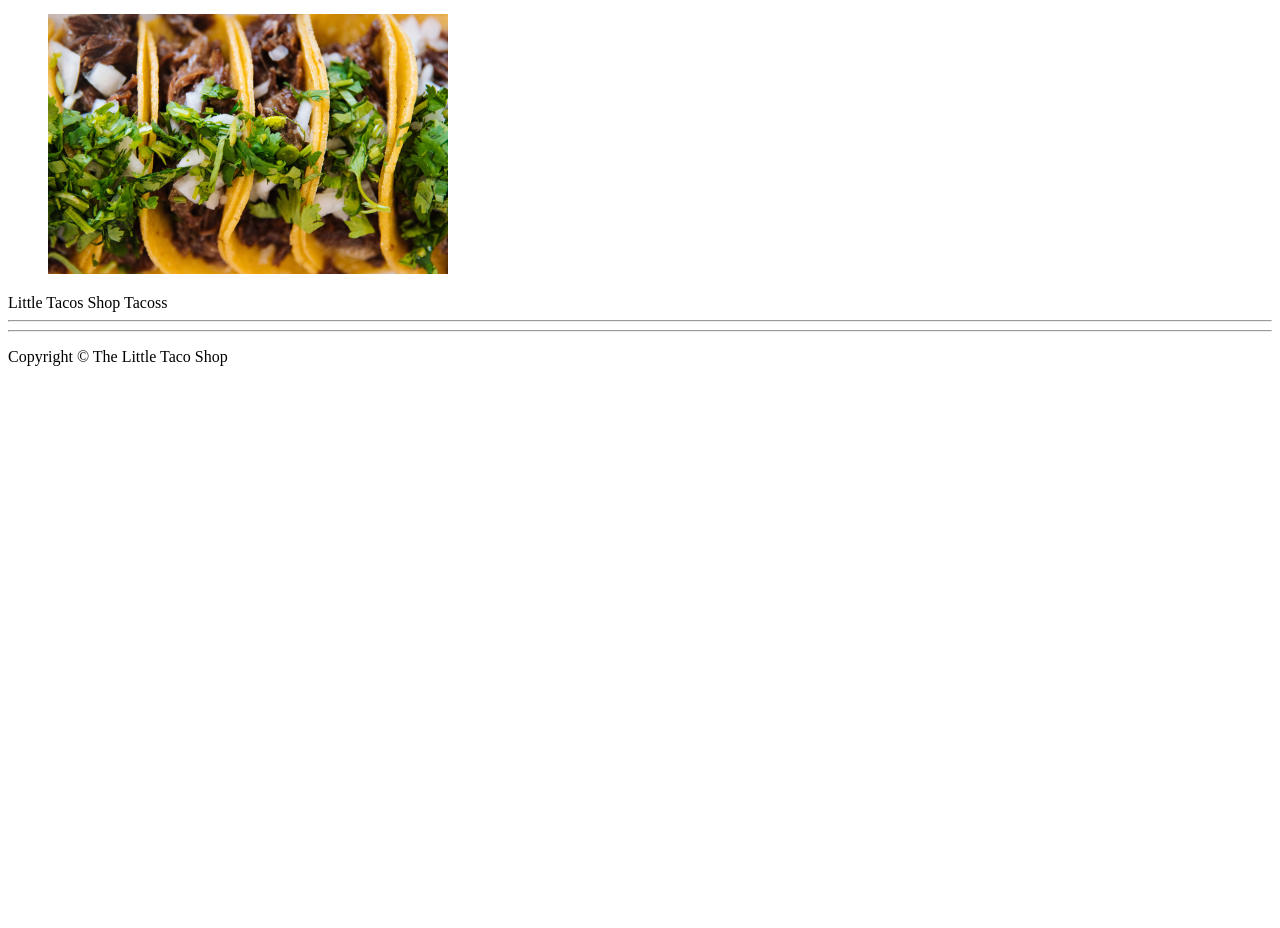
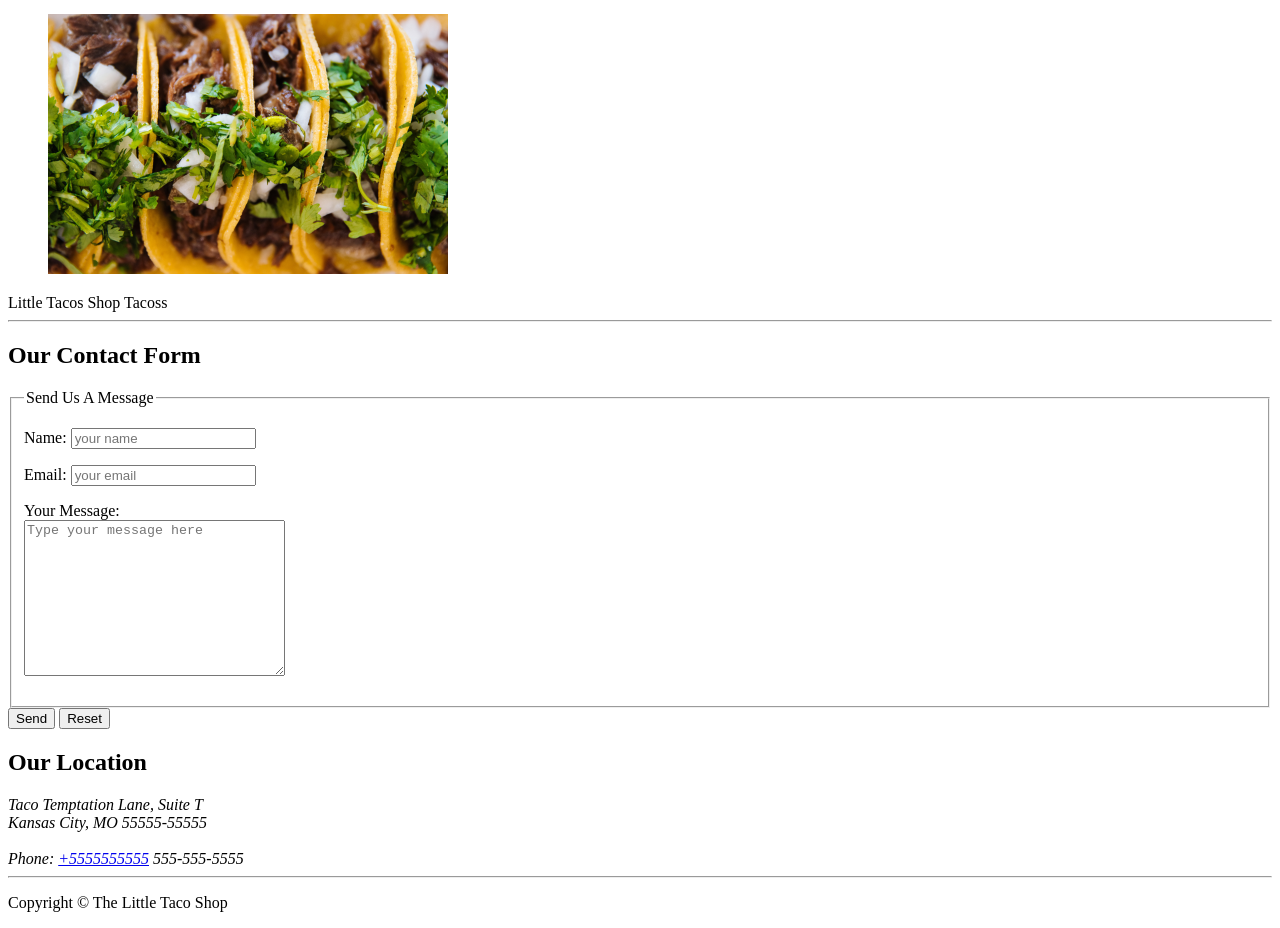
Before and after one commit to SGDilakshan/HTML-Mini-Projects, a plain HTML site: page Project 8/contact.html in a window 1280 px wide. Shown: the part 154-1082 px from the top of the page. Before the commit the page ends 800 px from the top, so only its background shows below. Drawn offline with Linux system fonts and the light colour scheme.

Commit message:
Update the contact file

```diff
--- a/Project 8/contact.html
+++ b/Project 8/contact.html
@@ -38,7 +38,35 @@
     <hr>
 
     <main>
-        <!-- Our Content-->
+        <section>
+            <h2>Our Contact Form</h2>
+            <form action="https://httpbin.org/get" method="get">
+                <fieldset>
+                    <legend>Send Us A Message</legend>
+                    <p>
+                        <label for="name">Name:</label>
+                        <input type="text" name="name" id="name" placeholder="your name" required>
+                    </p>
+                    <p>
+                        <label for="email">Email:</label>
+                        <input type="email" name="email" id="email" placeholder="your email" required>
+                    </p>
+                    <p>
+                        <label for="message">Your Message:</label>
+                        <br>
+                        <textarea name="message" id="message" cols="30" rows="10" placeholder="Type your message here"></textarea>
+                    </p>
+                </fieldset>
+                <button type="submit">Send</button>
+                <button type="reset">Reset</button>
+            </form>
+        </section>
+        <section>
+            <h2>Our Location</h2>
+            <address>Taco Temptation Lane, Suite T <br>Kansas City, MO 55555-55555
+            <br><br>
+            Phone: <a href="tel">+5555555555</a> 555-555-5555</address>
+        </section>
     </main>
 
     <hr>
```
